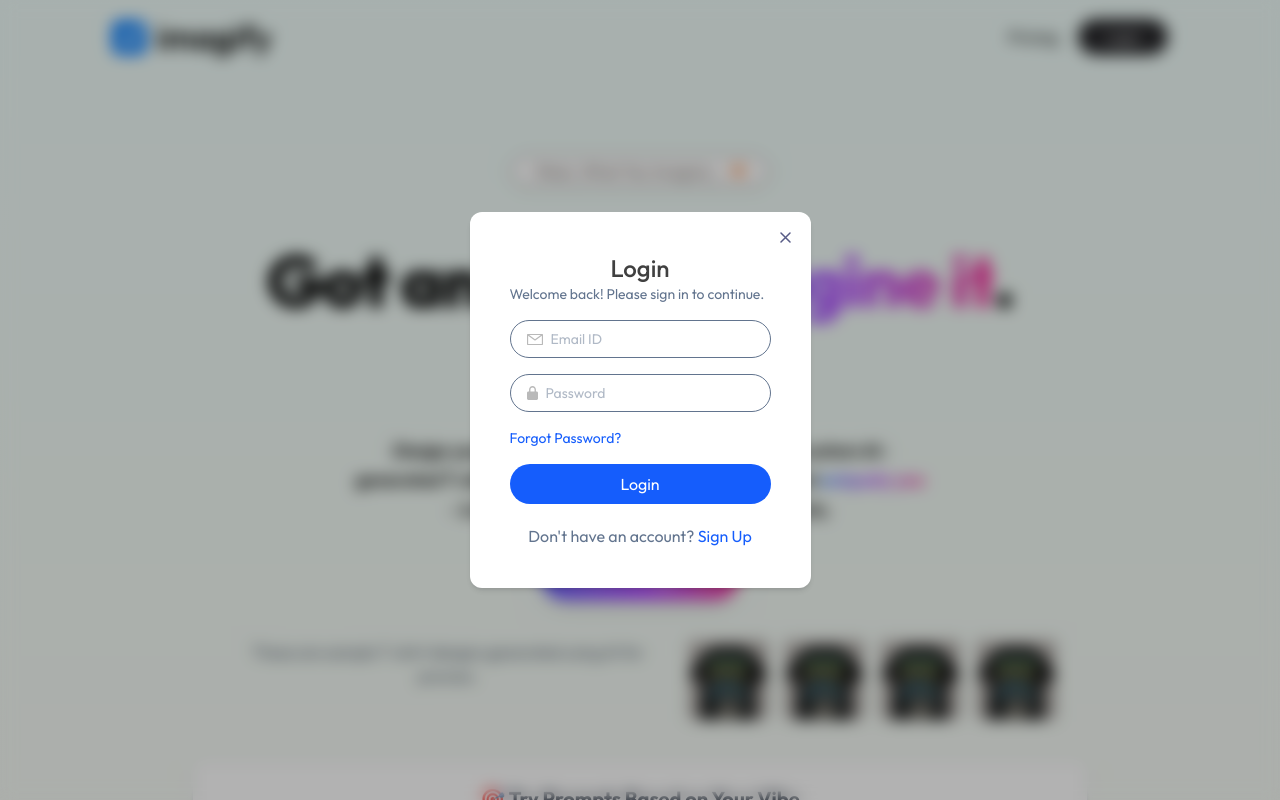
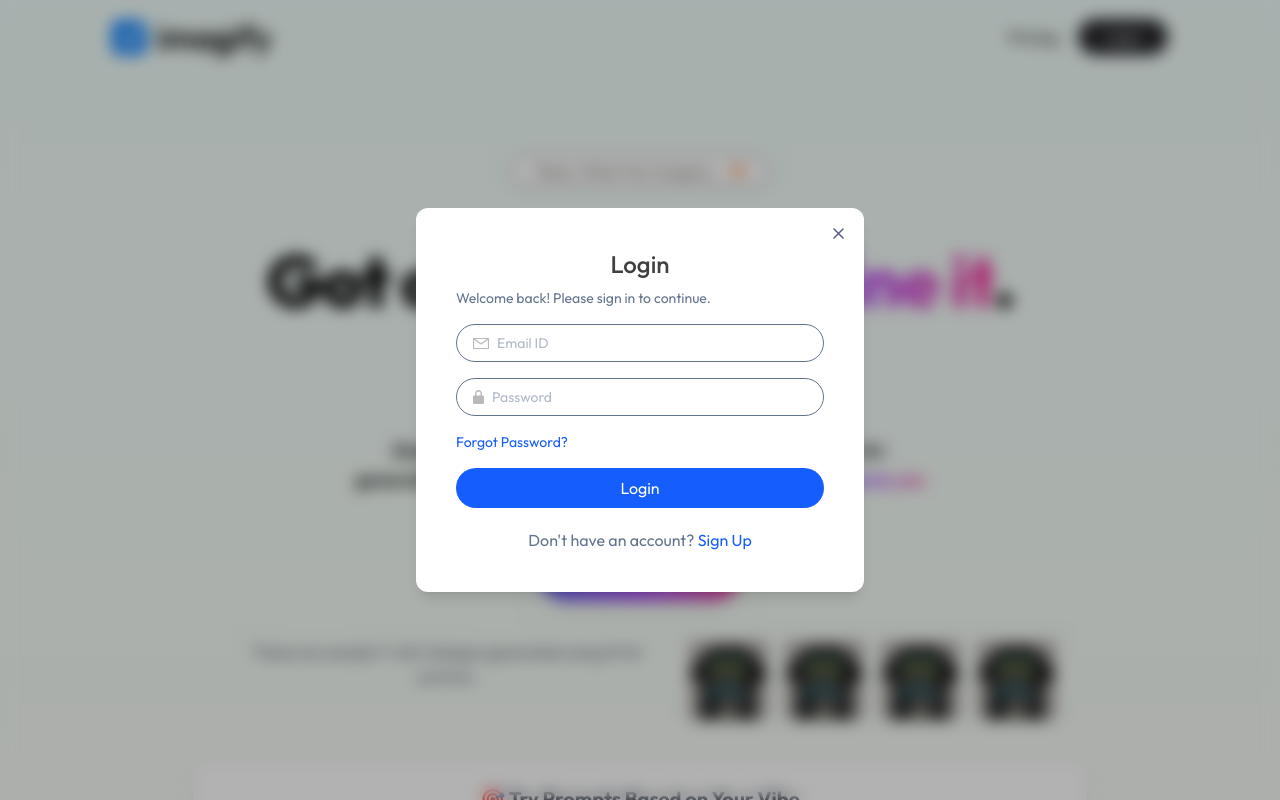
Before and after one commit to sanjaysinghmp09/image-generator, a React (Vite) app: page / in a window 1280 px wide. Both pictures are taken after a click on the button "Login". Shown: the top 800 px of the page. Built offline with nearby package versions, Linux system fonts and the light colour scheme; a web font is replaced by a local one.

Commit message:
Add animation in login page using framer motion

```diff
--- a/src/components/Login.jsx
+++ b/src/components/Login.jsx
@@ -1,60 +1,124 @@
-import React, { useEffect, useState, useContext } from 'react'
-import { assets } from '../assets/assets'
-import { AppContext } from '../context/AppContext'
+import React, { useEffect, useState, useContext } from "react";
+import { assets } from "../assets/assets";
+import { AppContext } from "../context/AppContext";
+import { motion, AnimatePresence } from "framer-motion";
 
 const Login = () => {
-
-    const [state, setState] = useState('Login')
-
-    const { setShowLogin } = useContext(AppContext)
+  const [state, setState] = useState("Login");
+  const { setShowLogin } = useContext(AppContext);
 
   useEffect(() => {
-        document.body.style.overflow = 'hidden'
+    document.body.style.overflow = "hidden";
     return () => {
-            document.body.style.overflow = 'unset'
-        }
-    }, [])
+      document.body.style.overflow = "unset";
+    };
+  }, []);
 
   return (
-        <div className='fixed top-0 left-0 right-0 bottom-0 z-10 backdrop-blur-sm bg-black/30 flex justify-center items-center'>
+    <AnimatePresence>
+      <motion.div
+        key="login-backdrop"
+        className="fixed top-0 left-0 right-0 bottom-0 z-10 backdrop-blur-sm bg-black/30 flex justify-center items-center"
+        initial={{ opacity: 0 }}
+        animate={{ opacity: 1 }}
+        exit={{ opacity: 0 }}
+        transition={{ duration: 0.3 }}
+      >
+        <motion.form
+          key="login-form"
+          initial={{ opacity: 0, scale: 0.8, y: 50 }}
+          animate={{ opacity: 1, scale: 1, y: 0 }}
+          exit={{ opacity: 0, scale: 0.8, y: 50 }}
+          transition={{ type: "spring", stiffness: 200, damping: 20 }}
+          className="relative bg-white p-8 sm:p-10 rounded-xl shadow-lg text-slate-500 w-[90%] max-w-md"
+        >
+          <h1 className="text-center text-2xl text-neutral-700 font-medium">
+            {state}
+          </h1>
 
-            <form className='relative bg-white p-10 rounded-xl shadow-md text-slate-500'>
-                <h1 className='text-center text-2xl text-neutral-700 font-medium'>{state}</h1>
-
-                <p className='text-sm'>
-                    {state === 'Login'
-                        ? 'Welcome back! Please sign in to continue.'
-                        : 'Join us today! Create an account to start your journey.'}
+          <p className="text-sm mt-2">
+            {state === "Login"
+              ? "Welcome back! Please sign in to continue."
+              : "Join us today! Create an account to start your journey."}
           </p>
 
-                {state !== 'Login' && <div className='border px-4 py-2 flex items-center gap-2 rounded-full mt-5'>
+          {state !== "Login" && (
+            <div className="border px-4 py-2 flex items-center gap-2 rounded-full mt-5">
               <img src={assets.profile_icon} alt="" width={21} />
-                    <input type="text" className='outline-none border-none text-sm' placeholder="Full Name" required />
-                </div>}
-                <div className='border px-4 py-2 flex items-center gap-2 rounded-full mt-4'>
+              <input
+                type="text"
+                className="outline-none border-none text-sm w-full"
+                placeholder="Full Name"
+                required
+              />
+            </div>
+          )}
+
+          <div className="border px-4 py-2 flex items-center gap-2 rounded-full mt-4">
             <img src={assets.email_icon} alt="" />
-                    <input type="email" className='outline-none border-none text-sm' placeholder="Email ID" required />
+            <input
+              type="email"
+              className="outline-none border-none text-sm w-full"
+              placeholder="Email ID"
+              required
+            />
           </div>
-                <div className='border px-4 py-2 flex items-center gap-2 rounded-full mt-4'>
+
+          <div className="border px-4 py-2 flex items-center gap-2 rounded-full mt-4">
             <img src={assets.lock_icon} alt="" />
-                    <input type="password" className='outline-none border-none text-sm' placeholder="Password" required />
+            <input
+              type="password"
+              className="outline-none border-none text-sm w-full"
+              placeholder="Password"
+              required
+            />
           </div>
-                <p className='text-sm text-blue-600 my-4 cursor-pointer'>Forgot Password?</p>
 
-                <button className='bg-blue-600 w-full text-white py-2 rounded-full'>
-                    {state === 'Login' ? 'Login' : 'Create Account'}
-                </button>
+          <p className="text-sm text-blue-600 my-4 cursor-pointer">
+            Forgot Password?
+          </p>
 
-                {state === 'Login'
-                    ? <p className='mt-5 text-center'>Don't have an account? <span className='text-blue-600 cursor-pointer' onClick={() => setState('Sign Up')}>Sign Up</span></p>
-                    :
-                    <p className='mt-5 text-center'>Already have an account? <span className='text-blue-600 cursor-pointer' onClick={() => setState('Login')}>Login</span></p>}
+          <motion.button
+            whileHover={{ scale: 1.03 }}
+            whileTap={{ scale: 0.97 }}
+            className="bg-blue-600 w-full text-white py-2 rounded-full transition-all"
+          >
+            {state === "Login" ? "Login" : "Create Account"}
+          </motion.button>
 
-                <img onClick={() => setShowLogin(false)} src={assets.cross_icon} alt="" className='absolute top-5 right-5 cursor-pointer' />
-            </form>
+          {state === "Login" ? (
+            <p className="mt-5 text-center">
+              Don't have an account?{" "}
+              <span
+                className="text-blue-600 cursor-pointer"
+                onClick={() => setState("Sign Up")}
+              >
+                Sign Up
+              </span>
+            </p>
+          ) : (
+            <p className="mt-5 text-center">
+              Already have an account?{" "}
+              <span
+                className="text-blue-600 cursor-pointer"
+                onClick={() => setState("Login")}
+              >
+                Login
+              </span>
+            </p>
+          )}
 
-        </div>
-    )
-}
+          <motion.img
+            whileHover={{ rotate: 90, scale: 1.1 }}
+            onClick={() => setShowLogin(false)}
+            src={assets.cross_icon}
+            alt=""
+            className="absolute top-5 right-5 cursor-pointer"
+          />
+        </motion.form>
+      </motion.div>
+    </AnimatePresence>
+  );
+};
 
-export default Login
+export default Login;
```
Lines whose indentation alone changed are shown as unchanged.
